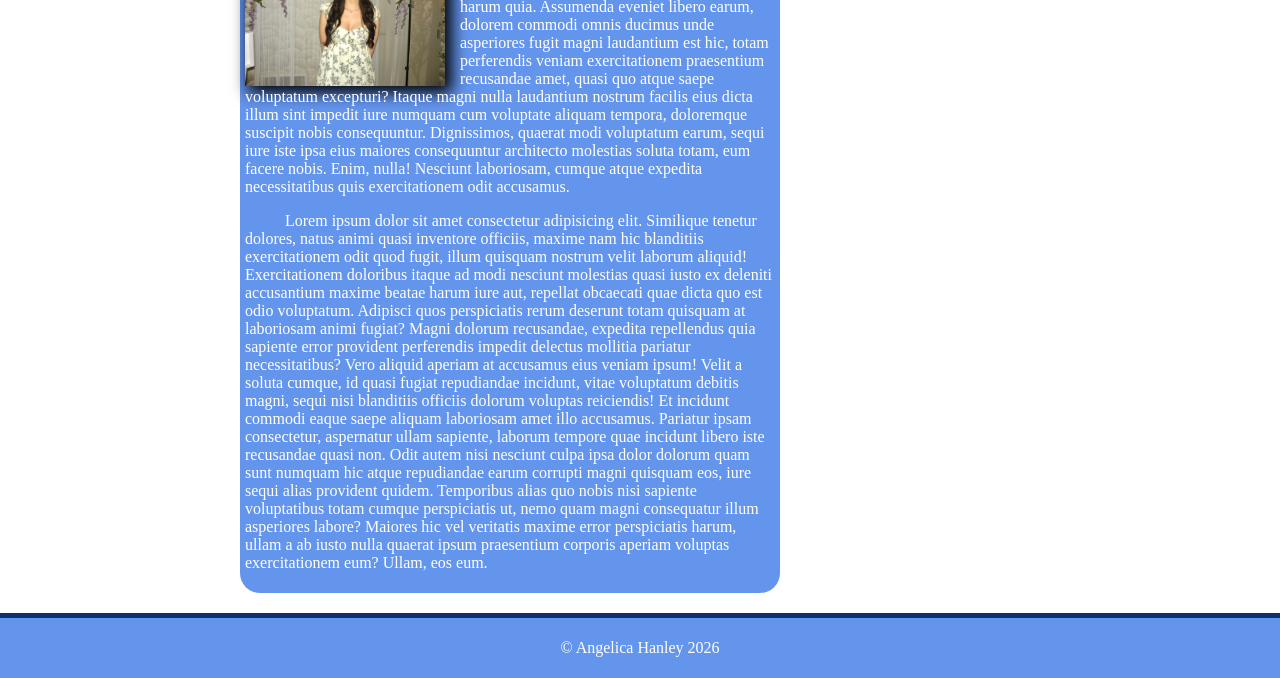
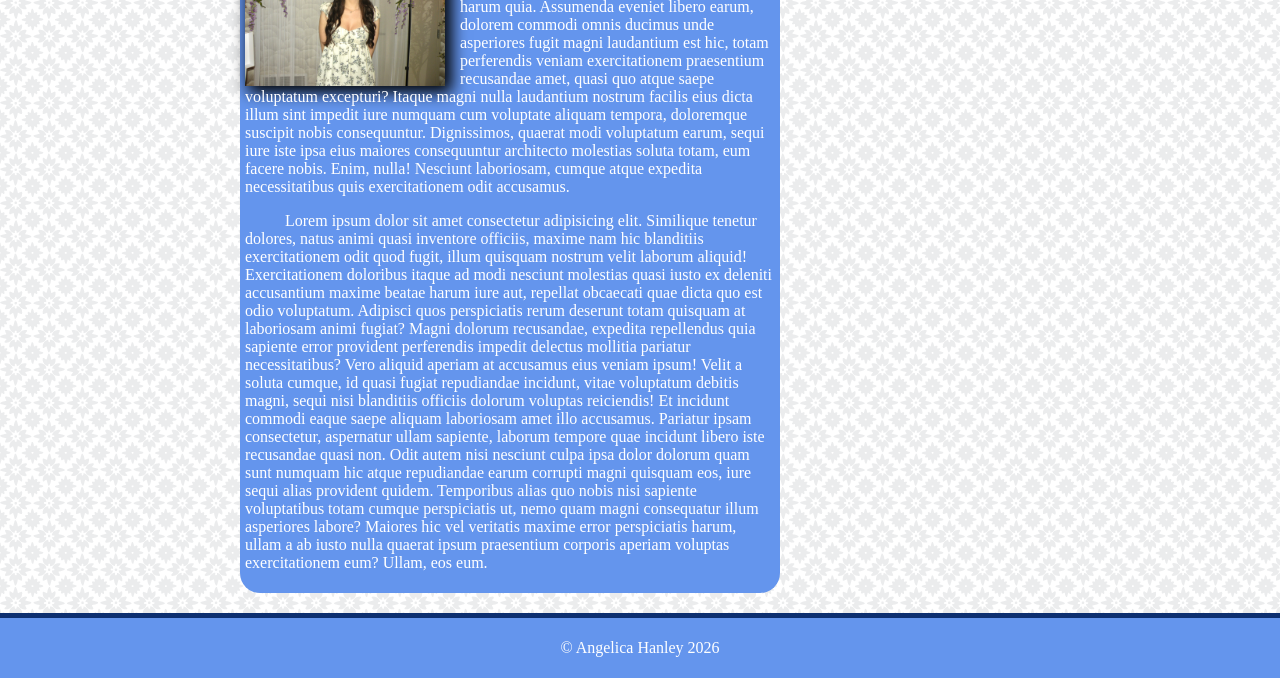
Before and after one commit to AngelicaHanley/m3-hw3-hanley-angelica, a plain HTML site: page index.html in a window 1280 px wide. Shown: the part 197-875 px from the top of the page. Drawn offline with Linux system fonts and the light colour scheme.

Commit message:
feat: added bg pattern

```diff
--- a/styles.css
+++ b/styles.css
@@ -27,6 +27,7 @@ h1 {
 body {
     margin: 0;
     font-family: 'Times New Roman', Georgia, serif;
+    background-image: url("bg.png");
 }
 
 main{
```
Also changed, not shown: bg.png (added).
